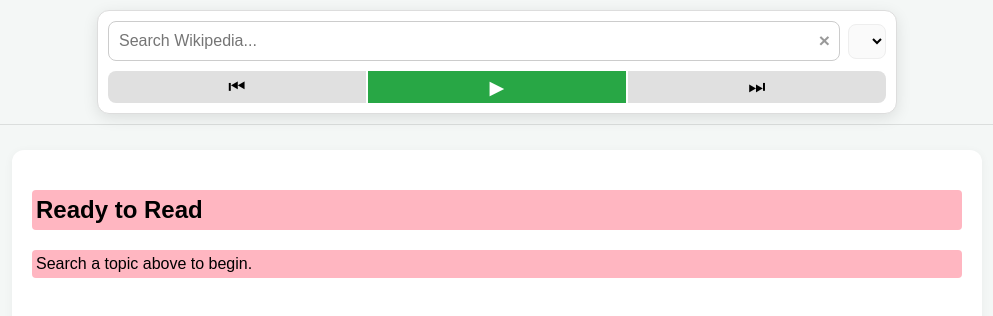
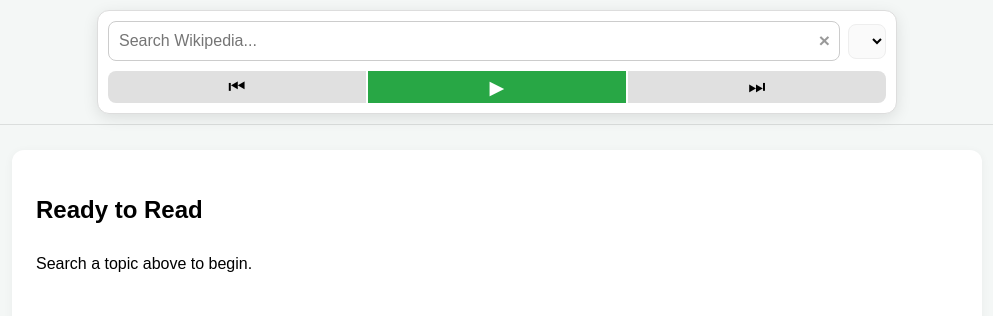
Before and after one commit to stevenjohnston123/wikireadia, a plain HTML site: page index.html in a window 1280 px wide. Shown: the whole page, without its empty margins (143-1136 px from the left). Drawn offline with Linux system fonts and the light colour scheme.

Commit message:
Update index.html

```diff
--- a/index.html
+++ b/index.html
@@ -46,7 +46,6 @@
         .readable { scroll-margin-top: calc(var(--header-height) + 40px); border-radius: 4px; padding: 2px 4px; display: block; background: white; }
         .reading-highlight { background-color: var(--highlight) !important; box-shadow: 0 0 0 2px var(--highlight); }
 
-        .readable {background: lightpink}
         /* Table of Contents Styles */
         .toc { background: #f8f9fa; border: 1px solid #a2a9b1; padding: 10px; font-size: 0.9rem; border-radius: 8px; margin: 15px 0; display: block; width: fit-content; max-width: 100%; box-sizing: border-box; }
         .toc h2 { font-size: 1rem; margin: 0 0 5px 0; border: none; }
```
